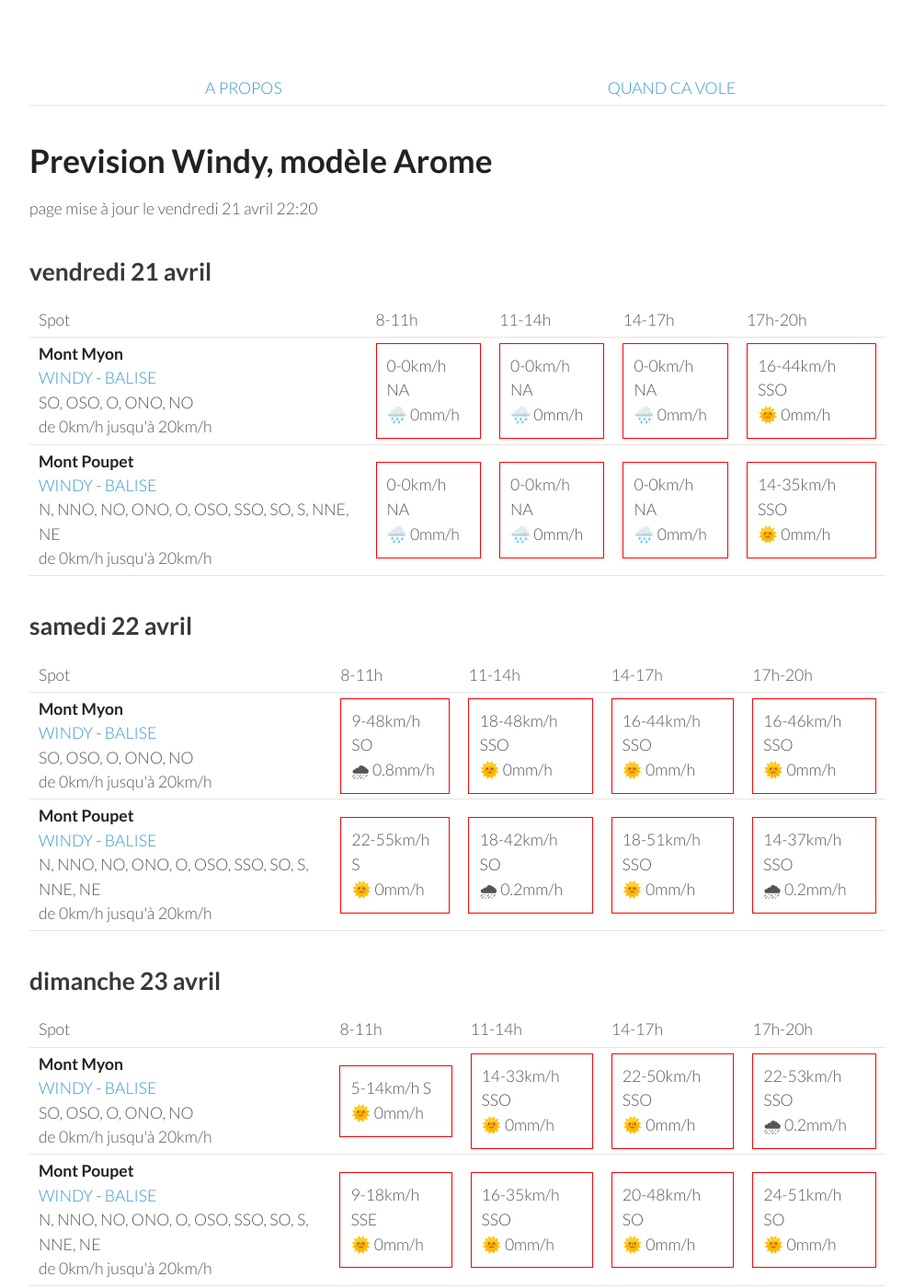
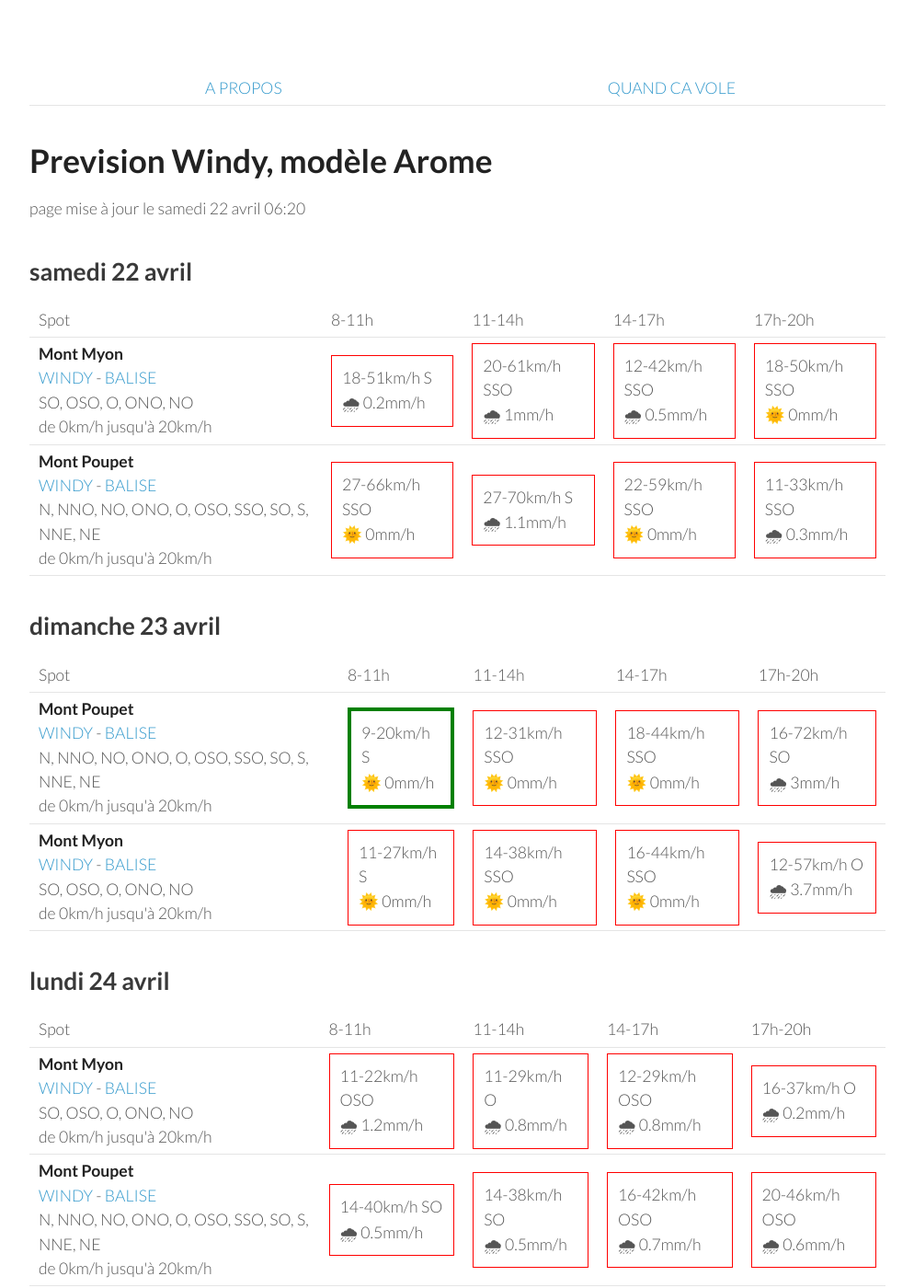
Before and after one commit to parapente-dans-le-nord/parapente-dans-le-nord.github.io, a Jekyll site: the page built from jura.markdown, in a window 1280 px wide and 1400 px high. Shown: the whole window at 92% size, without its empty margins (26-1020 px from the left). Built offline with Jekyll 4.4.1, drawn with Linux system fonts in a browser that asks for light colours; some of the changed text lies outside the part shown.

Commit message:
update index.markdown

```diff
--- a/jura.markdown
+++ b/jura.markdown
@@ -7,42 +7,8 @@ title:  "Tous les spots"
 {: .links}
 
 # Prevision Windy, modèle Arome
-page mise à jour le vendredi 21 avril 22:20
+page mise à jour le samedi 22 avril 06:20
 
-## vendredi 21 avril
-
-{::nomarkdown}
-<table>
-  <tbody>
-    <tr>
-      <td>Spot</td>
-      <td>8-11h</td>
-      <td>11-14h</td>
-      <td>14-17h</td>
-      <td>17h-20h</td>
-    </tr>
-<tr>
-        <td><strong>Mont Myon</strong><br><a href="https://windy.com/46.331/5.397?45.898,5.394,8,m:eWoagj8">WINDY</a> - <span class=""><a href="http://www.balisemeteo.com/balise.php?idBalise=70">BALISE</a> </span><br> <span class="vent-favorable">SO, OSO, O, ONO, NO</span><br><span class="force-vent">de 0km/h jusqu'à 20km/h</span> </td>
-
-            <td><div class="not-flyable"><p>0-0km/h NA</p><p>🌧️ 0mm/h</p></div></td>
-            <td><div class="not-flyable"><p>0-0km/h NA</p><p>🌧️ 0mm/h</p></div></td>
-            <td><div class="not-flyable"><p>0-0km/h NA</p><p>🌧️ 0mm/h</p></div></td>
-            <td><div class="not-flyable"><p>16-44km/h SSO</p><p>🌞 0mm/h</p></div></td>
-
-    </tr>
-<tr>
-        <td><strong>Mont Poupet</strong><br><a href="https://windy.com/46.970/5.876?46.541,5.876,8">WINDY</a> - <span class=""><a href="http://www.balisemeteo.com/balise.php?idBalise=92">BALISE</a> </span><br> <span class="vent-favorable">N, NNO, NO, ONO, O, OSO, SSO, SO, S, NNE, NE</span><br><span class="force-vent">de 0km/h jusqu'à 20km/h</span> </td>
-
-            <td><div class="not-flyable"><p>0-0km/h NA</p><p>🌧️ 0mm/h</p></div></td>
-            <td><div class="not-flyable"><p>0-0km/h NA</p><p>🌧️ 0mm/h</p></div></td>
-            <td><div class="not-flyable"><p>0-0km/h NA</p><p>🌧️ 0mm/h</p></div></td>
-            <td><div class="not-flyable"><p>14-35km/h SSO</p><p>🌞 0mm/h</p></div></td>
-
-    </tr>
-
-</tbody>
-</table>
-{:/}
 ## samedi 22 avril
 
 {::nomarkdown}
@@ -58,20 +24,20 @@ page mise à jour le vendredi 21 avril 22:20
 <tr>
         <td><strong>Mont Myon</strong><br><a href="https://windy.com/46.331/5.397?45.898,5.394,8,m:eWoagj8">WINDY</a> - <span class=""><a href="http://www.balisemeteo.com/balise.php?idBalise=70">BALISE</a> </span><br> <span class="vent-favorable">SO, OSO, O, ONO, NO</span><br><span class="force-vent">de 0km/h jusqu'à 20km/h</span> </td>
 
-            <td><div class="not-flyable"><p>9-48km/h SO</p><p>🌧 0.8mm/h</p></div></td>
-            <td><div class="not-flyable"><p>18-48km/h SSO</p><p>🌞 0mm/h</p></div></td>
-            <td><div class="not-flyable"><p>16-44km/h SSO</p><p>🌞 0mm/h</p></div></td>
-            <td><div class="not-flyable"><p>16-46km/h SSO</p><p>🌞 0mm/h</p></div></td>
+            <td><div class="not-flyable"><p>18-51km/h S</p><p>🌧 0.2mm/h</p></div></td>
+            <td><div class="not-flyable"><p>20-61km/h SSO</p><p>🌧 1mm/h</p></div></td>
+            <td><div class="not-flyable"><p>12-42km/h SSO</p><p>🌧 0.5mm/h</p></div></td>
+            <td><div class="not-flyable"><p>18-50km/h SSO</p><p>🌞 0mm/h</p></div></td>
 
 
     </tr>
 <tr>
         <td><strong>Mont Poupet</strong><br><a href="https://windy.com/46.970/5.876?46.541,5.876,8">WINDY</a> - <span class=""><a href="http://www.balisemeteo.com/balise.php?idBalise=92">BALISE</a> </span><br> <span class="vent-favorable">N, NNO, NO, ONO, O, OSO, SSO, SO, S, NNE, NE</span><br><span class="force-vent">de 0km/h jusqu'à 20km/h</span> </td>
 
-            <td><div class="not-flyable"><p>22-55km/h S</p><p>🌞 0mm/h</p></div></td>
-            <td><div class="not-flyable"><p>18-42km/h SO</p><p>🌧 0.2mm/h</p></div></td>
-            <td><div class="not-flyable"><p>18-51km/h SSO</p><p>🌞 0mm/h</p></div></td>
-            <td><div class="not-flyable"><p>14-37km/h SSO</p><p>🌧 0.2mm/h</p></div></td>
+            <td><div class="not-flyable"><p>27-66km/h SSO</p><p>🌞 0mm/h</p></div></td>
+            <td><div class="not-flyable"><p>27-70km/h S</p><p>🌧 1.1mm/h</p></div></td>
+            <td><div class="not-flyable"><p>22-59km/h SSO</p><p>🌞 0mm/h</p></div></td>
+            <td><div class="not-flyable"><p>11-33km/h SSO</p><p>🌧 0.3mm/h</p></div></td>
 
 
     </tr>
@@ -92,22 +58,22 @@ page mise à jour le vendredi 21 avril 22:20
       <td>17h-20h</td>
     </tr>
 <tr>
-        <td><strong>Mont Myon</strong><br><a href="https://windy.com/46.331/5.397?45.898,5.394,8,m:eWoagj8">WINDY</a> - <span class=""><a href="http://www.balisemeteo.com/balise.php?idBalise=70">BALISE</a> </span><br> <span class="vent-favorable">SO, OSO, O, ONO, NO</span><br><span class="force-vent">de 0km/h jusqu'à 20km/h</span> </td>
+        <td><strong>Mont Poupet</strong><br><a href="https://windy.com/46.970/5.876?46.541,5.876,8">WINDY</a> - <span class=""><a href="http://www.balisemeteo.com/balise.php?idBalise=92">BALISE</a> </span><br> <span class="vent-favorable">N, NNO, NO, ONO, O, OSO, SSO, SO, S, NNE, NE</span><br><span class="force-vent">de 0km/h jusqu'à 20km/h</span> </td>
 
-            <td><div class="not-flyable"><p>5-14km/h S</p><p>🌞 0mm/h</p></div></td>
-            <td><div class="not-flyable"><p>14-33km/h SSO</p><p>🌞 0mm/h</p></div></td>
-            <td><div class="not-flyable"><p>22-50km/h SSO</p><p>🌞 0mm/h</p></div></td>
-            <td><div class="not-flyable"><p>22-53km/h SSO</p><p>🌧 0.2mm/h</p></div></td>
+            <td><div class="flyable"><p>9-20km/h S</p><p>🌞 0mm/h</p></div></td>
+            <td><div class="not-flyable"><p>12-31km/h SSO</p><p>🌞 0mm/h</p></div></td>
+            <td><div class="not-flyable"><p>18-44km/h SSO</p><p>🌞 0mm/h</p></div></td>
+            <td><div class="not-flyable"><p>16-72km/h SO</p><p>🌧 3mm/h</p></div></td>
 
 
     </tr>
 <tr>
-        <td><strong>Mont Poupet</strong><br><a href="https://windy.com/46.970/5.876?46.541,5.876,8">WINDY</a> - <span class=""><a href="http://www.balisemeteo.com/balise.php?idBalise=92">BALISE</a> </span><br> <span class="vent-favorable">N, NNO, NO, ONO, O, OSO, SSO, SO, S, NNE, NE</span><br><span class="force-vent">de 0km/h jusqu'à 20km/h</span> </td>
+        <td><strong>Mont Myon</strong><br><a href="https://windy.com/46.331/5.397?45.898,5.394,8,m:eWoagj8">WINDY</a> - <span class=""><a href="http://www.balisemeteo.com/balise.php?idBalise=70">BALISE</a> </span><br> <span class="vent-favorable">SO, OSO, O, ONO, NO</span><br><span class="force-vent">de 0km/h jusqu'à 20km/h</span> </td>
 
-            <td><div class="not-flyable"><p>9-18km/h SSE</p><p>🌞 0mm/h</p></div></td>
-            <td><div class="not-flyable"><p>16-35km/h SSO</p><p>🌞 0mm/h</p></div></td>
-            <td><div class="not-flyable"><p>20-48km/h SO</p><p>🌞 0mm/h</p></div></td>
-            <td><div class="not-flyable"><p>24-51km/h SO</p><p>🌞 0mm/h</p></div></td>
+            <td><div class="not-flyable"><p>11-27km/h S</p><p>🌞 0mm/h</p></div></td>
+            <td><div class="not-flyable"><p>14-38km/h SSO</p><p>🌞 0mm/h</p></div></td>
+            <td><div class="not-flyable"><p>16-44km/h SSO</p><p>🌞 0mm/h</p></div></td>
+            <td><div class="not-flyable"><p>12-57km/h O</p><p>🌧 3.7mm/h</p></div></td>
 
 
     </tr>
@@ -130,20 +96,20 @@ page mise à jour le vendredi 21 avril 22:20
 <tr>
         <td><strong>Mont Myon</strong><br><a href="https://windy.com/46.331/5.397?45.898,5.394,8,m:eWoagj8">WINDY</a> - <span class=""><a href="http://www.balisemeteo.com/balise.php?idBalise=70">BALISE</a> </span><br> <span class="vent-favorable">SO, OSO, O, ONO, NO</span><br><span class="force-vent">de 0km/h jusqu'à 20km/h</span> </td>
 
-            <td><div class="not-flyable"><p>9-25km/h SO</p><p>🌧 0.4mm/h</p></div></td>
-            <td><div class="not-flyable"><p>12-29km/h O</p><p>🌧 0.5mm/h</p></div></td>
-            <td><div class="not-flyable"><p>9-31km/h O</p><p>🌧 0.7mm/h</p></div></td>
-            <td><div class="not-flyable"><p>14-35km/h O</p><p>🌧 0.3mm/h</p></div></td>
+            <td><div class="not-flyable"><p>11-22km/h OSO</p><p>🌧 1.2mm/h</p></div></td>
+            <td><div class="not-flyable"><p>11-29km/h O</p><p>🌧 0.8mm/h</p></div></td>
+            <td><div class="not-flyable"><p>12-29km/h OSO</p><p>🌧 0.8mm/h</p></div></td>
+            <td><div class="not-flyable"><p>16-37km/h O</p><p>🌧 0.2mm/h</p></div></td>
 
 
     </tr>
 <tr>
         <td><strong>Mont Poupet</strong><br><a href="https://windy.com/46.970/5.876?46.541,5.876,8">WINDY</a> - <span class=""><a href="http://www.balisemeteo.com/balise.php?idBalise=92">BALISE</a> </span><br> <span class="vent-favorable">N, NNO, NO, ONO, O, OSO, SSO, SO, S, NNE, NE</span><br><span class="force-vent">de 0km/h jusqu'à 20km/h</span> </td>
 
-            <td><div class="not-flyable"><p>18-44km/h OSO</p><p>🌧 2.5mm/h</p></div></td>
-            <td><div class="not-flyable"><p>16-42km/h OSO</p><p>🌧 0.8mm/h</p></div></td>
-            <td><div class="not-flyable"><p>18-44km/h OSO</p><p>🌧 0.4mm/h</p></div></td>
-            <td><div class="not-flyable"><p>20-44km/h OSO</p><p>🌧 0.5mm/h</p></div></td>
+            <td><div class="not-flyable"><p>14-40km/h SO</p><p>🌧 0.5mm/h</p></div></td>
+            <td><div class="not-flyable"><p>14-38km/h SO</p><p>🌧 0.5mm/h</p></div></td>
+            <td><div class="not-flyable"><p>16-42km/h OSO</p><p>🌧 0.7mm/h</p></div></td>
+            <td><div class="not-flyable"><p>20-46km/h OSO</p><p>🌧 0.6mm/h</p></div></td>
 
 
     </tr>
@@ -164,22 +130,22 @@ page mise à jour le vendredi 21 avril 22:20
       <td>17h-20h</td>
     </tr>
 <tr>
-        <td><strong>Mont Myon</strong><br><a href="https://windy.com/46.331/5.397?45.898,5.394,8,m:eWoagj8">WINDY</a> - <span class=""><a href="http://www.balisemeteo.com/balise.php?idBalise=70">BALISE</a> </span><br> <span class="vent-favorable">SO, OSO, O, ONO, NO</span><br><span class="force-vent">de 0km/h jusqu'à 20km/h</span> </td>
+        <td><strong>Mont Poupet</strong><br><a href="https://windy.com/46.970/5.876?46.541,5.876,8">WINDY</a> - <span class=""><a href="http://www.balisemeteo.com/balise.php?idBalise=92">BALISE</a> </span><br> <span class="vent-favorable">N, NNO, NO, ONO, O, OSO, SSO, SO, S, NNE, NE</span><br><span class="force-vent">de 0km/h jusqu'à 20km/h</span> </td>
 
-            <td><div class="flyable"><p>9-20km/h OSO</p><p>🌧 1.9mm/h</p></div></td>
-            <td><div class="not-flyable"><p>3-22km/h ONO</p><p>🌧 4.2mm/h</p></div></td>
-            <td><div class="not-flyable"><p>9-29km/h N</p><p>🌧 1mm/h</p></div></td>
-            <td><div class="not-flyable"><p>14-33km/h N</p><p>🌧 0.4mm/h</p></div></td>
+            <td><div class="not-flyable"><p>14-37km/h OSO</p><p>🌧 2.2mm/h</p></div></td>
+            <td><div class="not-flyable"><p>12-35km/h ONO</p><p>🌧 1.2mm/h</p></div></td>
+            <td><div class="not-flyable"><p>9-25km/h NNO</p><p>🌧 0.6mm/h</p></div></td>
+            <td><div class="not-flyable"><p>11-29km/h NNO</p><p>🌧 0.4mm/h</p></div></td>
 
 
     </tr>
 <tr>
-        <td><strong>Mont Poupet</strong><br><a href="https://windy.com/46.970/5.876?46.541,5.876,8">WINDY</a> - <span class=""><a href="http://www.balisemeteo.com/balise.php?idBalise=92">BALISE</a> </span><br> <span class="vent-favorable">N, NNO, NO, ONO, O, OSO, SSO, SO, S, NNE, NE</span><br><span class="force-vent">de 0km/h jusqu'à 20km/h</span> </td>
+        <td><strong>Mont Myon</strong><br><a href="https://windy.com/46.331/5.397?45.898,5.394,8,m:eWoagj8">WINDY</a> - <span class=""><a href="http://www.balisemeteo.com/balise.php?idBalise=70">BALISE</a> </span><br> <span class="vent-favorable">SO, OSO, O, ONO, NO</span><br><span class="force-vent">de 0km/h jusqu'à 20km/h</span> </td>
 
-            <td><div class="not-flyable"><p>12-35km/h OSO</p><p>🌧 4mm/h</p></div></td>
-            <td><div class="not-flyable"><p>9-31km/h NNO</p><p>🌧 3.2mm/h</p></div></td>
-            <td><div class="not-flyable"><p>9-25km/h NNO</p><p>🌧 0.6mm/h</p></div></td>
-            <td><div class="not-flyable"><p>11-29km/h NNO</p><p>🌧 0.4mm/h</p></div></td>
+            <td><div class="not-flyable"><p>9-24km/h OSO</p><p>🌧 1mm/h</p></div></td>
+            <td><div class="not-flyable"><p>9-27km/h ONO</p><p>🌧 0.4mm/h</p></div></td>
+            <td><div class="not-flyable"><p>9-29km/h N</p><p>🌧 1mm/h</p></div></td>
+            <td><div class="not-flyable"><p>14-33km/h N</p><p>🌧 0.4mm/h</p></div></td>
 
 
     </tr>
```
